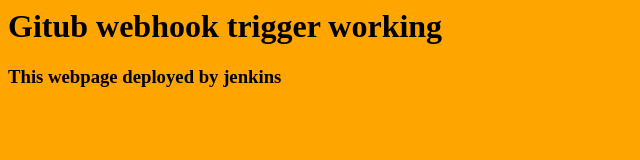
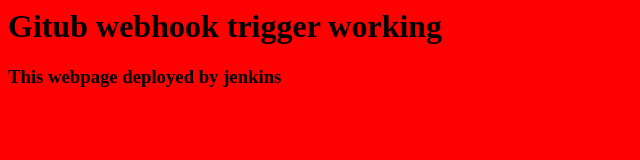
Before and after one commit to premkumarshamala/gitjenkins, a plain HTML site: page jenkins.html in a window 1280 px wide. Shown: the whole page, without its empty margins (0-640 px from the left). Drawn offline with Linux system fonts and the light colour scheme.

Commit message:
Update jenkins.html

```diff
--- a/jenkins.html
+++ b/jenkins.html
@@ -1,4 +1,4 @@
-<body style="background-color:orange;">
+<body style="background-color:red;">
 
  <h1>Gitub webhook trigger working </h1>
 <h3>This webpage deployed by jenkins</h3>
```
